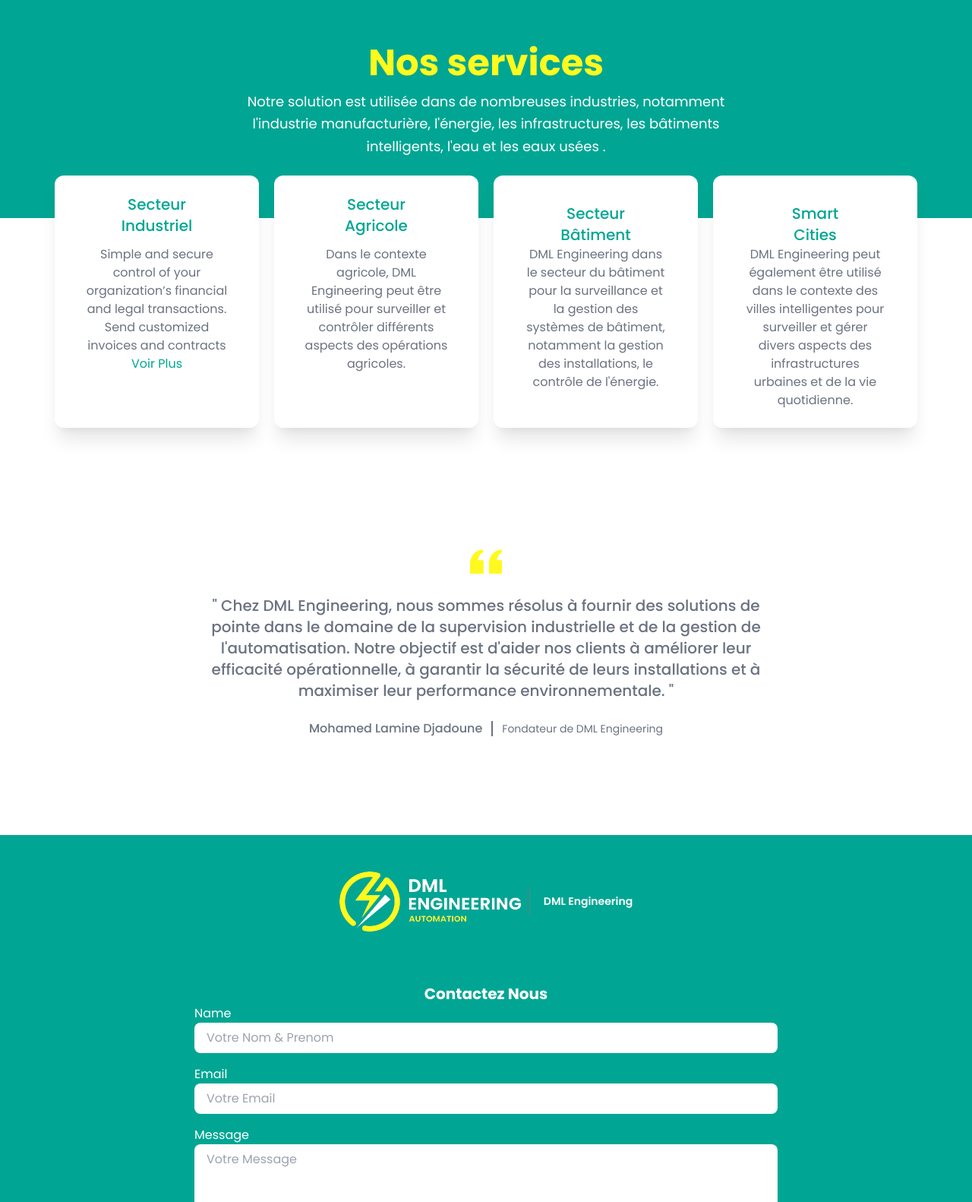
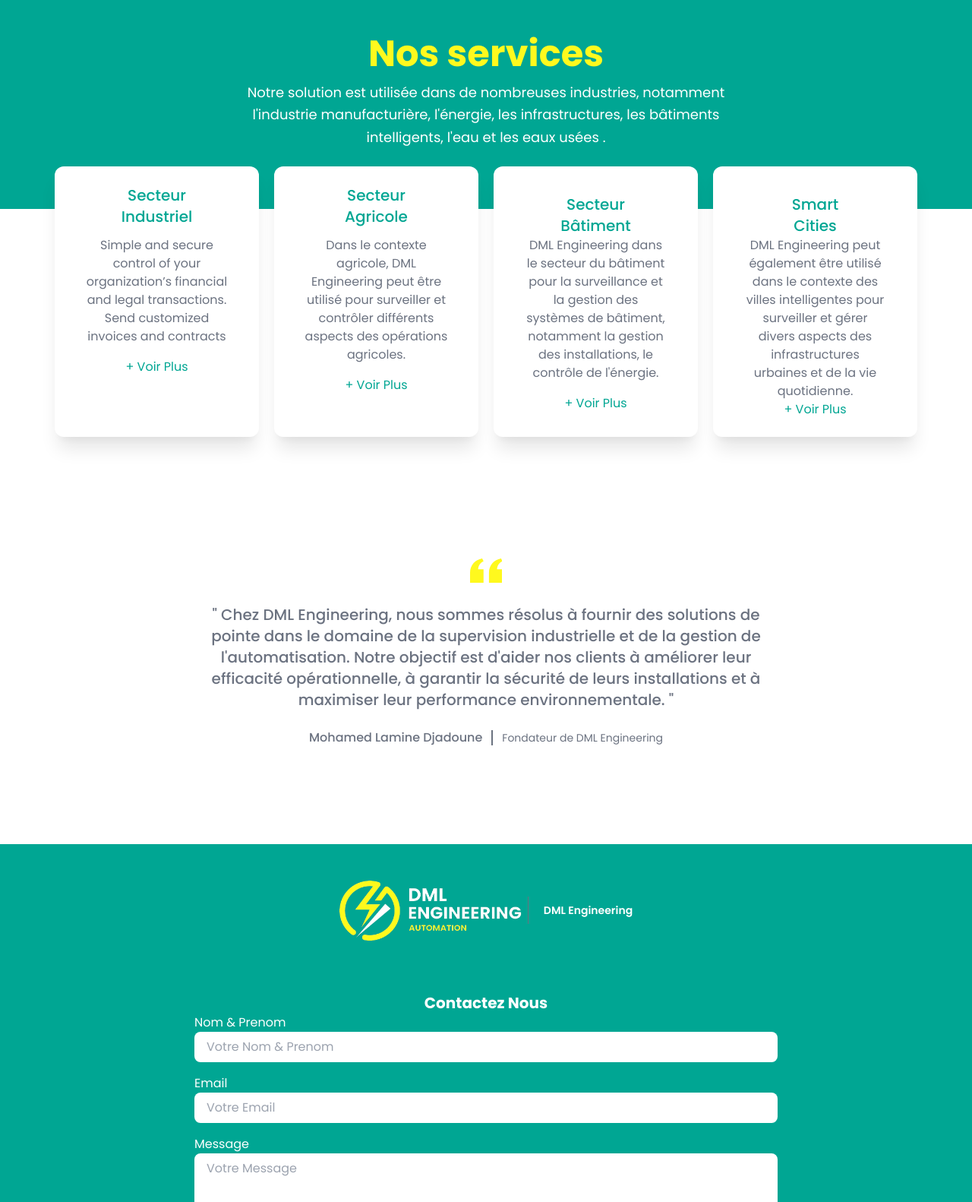
Before and after one commit to afifaarg/dmlV1, a plain HTML site: page index.html in a window 1280 px wide. Shown: the part 1020-2602 px from the top of the page at 76% size. Drawn offline with nearby package versions, Linux system fonts and the light colour scheme.

Commit message:
Update index.html

```diff
--- a/index.html
+++ b/index.html
@@ -34,13 +34,14 @@
                     </svg>
                 </button>
             </div>
-			<nav :class="{ 'hidden': !open }" class="md:flex flex-col md:items-center md:pb-0 md:flex-row origin-top duration-300 md:space-x-4">
+			<nav :class="{ 'hidden': !open, 'flex flex-col': open }" class="md:flex flex-col md:items-center md:pb-0 md:flex-row origin-top duration-300 md:space-x-4">
 				<a class="px-4 text-sm font-bold bg-transparent rounded-lg hover:text-yellow-primary focus:outline-none focus:shadow-outline" href="">Home</a>
 				<a class="px-4 text-sm font-bold bg-transparent rounded-lg hover:text-yellow-primary focus:outline-none focus:shadow-outline" href="#aboutus">A propos</a>
 				<a class="px-4 text-sm font-bold bg-transparent rounded-lg hover:text-yellow-primary focus:outline-none focus:shadow-outline" href="#services">Nos Service</a>
 				<a class="px-4 text-sm font-bold bg-transparent rounded-lg hover:text-yellow-primary focus:outline-none focus:shadow-outline" href="#temoignage">Temoignage</a>
 				<a class="px-4 text-sm font-bold bg-transparent rounded-lg hover:text-yellow-primary focus:outline-none focus:shadow-outline" href="#contact">Contact</a>
 			</nav>
+
         </div>
     </div>
 
@@ -53,7 +54,7 @@
 					<span class="text-yellow-primary">
                         DML Engineering</span>
 				</h1>
-				<p data-aos="fade-down" data-aos-once="true" data-aos-delay="300" class="leading-normal font-sans text-white text-2xl mb-8">DML Engineering vous aider à optimiser votre consommation d'énergie et à mieux contrôler vos procédés grâce aux nouvelles technologies.</p>
+				<p data-aos="fade-down" data-aos-once="true" data-aos-delay="300" class="leading-normal text-white font-semibold font-sans text-xl md:text-2xl mb-8">DML Engineering vous aider à optimiser votre consommation d'énergie et à mieux contrôler vos procédés grâce aux nouvelles technologies.</p>
 				<div data-aos="fade-up" data-aos-once="true" data-aos-delay="700" class="w-full md:flex items-center justify-center lg:justify-start md:space-x-5">
 					<button class="lg:mx-0 bg-yellow-primary text-white text-xl font-bold rounded-full py-4 px-9 focus:outline-none transform transition hover:scale-110 duration-300 ease-in-out">
 						See Plus
@@ -104,33 +105,33 @@
 			   <div class="bg-transparent p-6 rounded-lg ">
 				<div class="grid md:grid-cols-4 gap-14 md:gap-5 py-4 px-2 md:px-8">
 					<div data-aos="fade-up" class="bg-white shadow-xl p-6 text-center rounded-xl z-40 relative" >
+						<div class="mb-4">
 						<h1 class="font-medium text-xl mb-3 lg:px-14 text-green-primary">Secteur Industriel</h1>
-						<p class="px-4 text-gray-500">Simple and secure control of your organization’s financial and legal transactions. Send customized invoices and contracts</p>
-						<a class="px-5 py-3  text-green-primary cursor-pointer  mt-4 focus:outline-none transform transition hover:scale-110 duration-300 ease-in-out rounded-full">Voir Plus</a>
+						<p class="px-4  text-gray-500">Simple and secure control of your organization’s financial and legal transactions. Send customized invoices and contracts</p>
+						</div>
+						<a class="px-5 pt-4  text-green-primary cursor-pointer  mt-12 focus:outline-none transform transition hover:scale-110 duration-300 ease-in-out ">+ Voir Plus</a>
 					</div>
 					<div data-aos="fade-down" data-aos-delay="150" class="bg-white shadow-xl p-6 text-center rounded-xl z-40 relative" >
-
+						<div class="mb-4">
 						<h1 class="font-medium text-xl mb-3 lg:px-14 text-green-primary">Secteur  Agricole</h1>
-						<p class="px-4 text-gray-500">Dans le contexte agricole, DML Engineering peut être utilisé pour surveiller et contrôler différents aspects des opérations agricoles.</p>
+						<p class="px-4  text-gray-500">Dans le contexte agricole, DML Engineering peut être utilisé pour surveiller et contrôler différents aspects des opérations agricoles.</p>
+						</div>
+						<a class="px-5 pt-4  text-green-primary cursor-pointer  mt-12 focus:outline-none transform transition hover:scale-110 duration-300 ease-in-out ">+ Voir Plus</a>
 					</div>
 					<div data-aos="fade-up" data-aos-delay="300" class="bg-white shadow-xl p-6 text-center rounded-xl z-40 relative">
-						<!-- <div style="background: #29B9E7;" class="rounded-full w-16 h-16 flex items-center justify-center mx-auto shadow-lg transform -translate-y-12">
-							<svg class="w-6 h-6 text-white" viewBox="0 0 55 44" fill="none" xmlns="http://www.w3.org/2000/svg">
-								<path d="M8.25 19.25C11.2836 19.25 13.75 16.7836 13.75 13.75C13.75 10.7164 11.2836 8.25 8.25 8.25C5.21641 8.25 2.75 10.7164 2.75 13.75C2.75 16.7836 5.21641 19.25 8.25 19.25ZM46.75 19.25C49.7836 19.25 52.25 16.7836 52.25 13.75C52.25 10.7164 49.7836 8.25 46.75 8.25C43.7164 8.25 41.25 10.7164 41.25 13.75C41.25 16.7836 43.7164 19.25 46.75 19.25ZM49.5 22H44C42.4875 22 41.1211 22.6102 40.1242 23.5984C43.5875 25.4977 46.0453 28.9266 46.5781 33H52.25C53.7711 33 55 31.7711 55 30.25V27.5C55 24.4664 52.5336 22 49.5 22ZM27.5 22C32.8195 22 37.125 17.6945 37.125 12.375C37.125 7.05547 32.8195 2.75 27.5 2.75C22.1805 2.75 17.875 7.05547 17.875 12.375C17.875 17.6945 22.1805 22 27.5 22ZM34.1 24.75H33.3867C31.5992 25.6094 29.6141 26.125 27.5 26.125C25.3859 26.125 23.4094 25.6094 21.6133 24.75H20.9C15.4344 24.75 11 29.1844 11 34.65V37.125C11 39.4023 12.8477 41.25 15.125 41.25H39.875C42.1523 41.25 44 39.4023 44 37.125V34.65C44 29.1844 39.5656 24.75 34.1 24.75ZM14.8758 23.5984C13.8789 22.6102 12.5125 22 11 22H5.5C2.46641 22 0 24.4664 0 27.5V30.25C0 31.7711 1.22891 33 2.75 33H8.41328C8.95469 28.9266 11.4125 25.4977 14.8758 23.5984Z" fill="white"/>
-							</svg>
-						</div> -->
+						<div class="mb-4 ">
 						<h1 class="font-medium text-xl mb-3 lg:px-14 text-green-primary lg:h-14 pt-3">Secteur Bâtiment</h1>
 						<p class="px-4 text-gray-500">DML Engineering dans le secteur du bâtiment pour la surveillance et la gestion des systèmes de bâtiment, notamment la gestion des installations, le contrôle de l'énergie. </p>
 						</div>
+						<a class="px-5 pt-4  text-green-primary cursor-pointer  mt-12 focus:outline-none transform transition hover:scale-110 duration-300 ease-in-out ">+ Voir Plus</a>
+					</div>
 					<div data-aos="fade-down" data-aos-delay="300" class="bg-white shadow-xl p-6 text-center rounded-xl z-40 relative">
-						<!-- <div style="background: #29B9E7;" class="rounded-full w-16 h-16 flex items-center justify-center mx-auto shadow-lg transform -translate-y-12">
-							<svg class="w-6 h-6 text-white" viewBox="0 0 55 44" fill="none" xmlns="http://www.w3.org/2000/svg">
-								<path d="M8.25 19.25C11.2836 19.25 13.75 16.7836 13.75 13.75C13.75 10.7164 11.2836 8.25 8.25 8.25C5.21641 8.25 2.75 10.7164 2.75 13.75C2.75 16.7836 5.21641 19.25 8.25 19.25ZM46.75 19.25C49.7836 19.25 52.25 16.7836 52.25 13.75C52.25 10.7164 49.7836 8.25 46.75 8.25C43.7164 8.25 41.25 10.7164 41.25 13.75C41.25 16.7836 43.7164 19.25 46.75 19.25ZM49.5 22H44C42.4875 22 41.1211 22.6102 40.1242 23.5984C43.5875 25.4977 46.0453 28.9266 46.5781 33H52.25C53.7711 33 55 31.7711 55 30.25V27.5C55 24.4664 52.5336 22 49.5 22ZM27.5 22C32.8195 22 37.125 17.6945 37.125 12.375C37.125 7.05547 32.8195 2.75 27.5 2.75C22.1805 2.75 17.875 7.05547 17.875 12.375C17.875 17.6945 22.1805 22 27.5 22ZM34.1 24.75H33.3867C31.5992 25.6094 29.6141 26.125 27.5 26.125C25.3859 26.125 23.4094 25.6094 21.6133 24.75H20.9C15.4344 24.75 11 29.1844 11 34.65V37.125C11 39.4023 12.8477 41.25 15.125 41.25H39.875C42.1523 41.25 44 39.4023 44 37.125V34.65C44 29.1844 39.5656 24.75 34.1 24.75ZM14.8758 23.5984C13.8789 22.6102 12.5125 22 11 22H5.5C2.46641 22 0 24.4664 0 27.5V30.25C0 31.7711 1.22891 33 2.75 33H8.41328C8.95469 28.9266 11.4125 25.4977 14.8758 23.5984Z" fill="white"/>
-							</svg>
-						</div> -->
+						<div>
 							<h1 class="font-medium text-xl mb-3 lg:px-14 text-green-primary lg:h-14 pt-3">Smart
 								Cities</h1>
-						<p class="px-4 text-gray-500">DML Engineering peut également être utilisé dans le contexte des villes intelligentes pour surveiller et gérer divers aspects des infrastructures urbaines et de la vie quotidienne. </p>
+							<p class="px-4  text-gray-500">DML Engineering peut également être utilisé dans le contexte des villes intelligentes pour surveiller et gérer divers aspects des infrastructures urbaines et de la vie quotidienne. </p>
+						</div>
+						<a class="px-5 pt-4  text-green-primary cursor-pointer  mt-12 focus:outline-none transform transition hover:scale-110 duration-300 ease-in-out ">+ Voir Plus</a>
 					</div>
 				</div>
 			  </div>
@@ -181,7 +182,7 @@
 				<label class="text-white font-bold text-xl">Contactez Nous</label>
 				<form action="#" method="post" >
 					<div class="mb-4">
-					  <label for="name" class="block text-left text-white">Name</label>
+					  <label for="name" class="block text-left text-white">Nom & Prenom</label>
 					  <input type="text" id="name" name="name" class="w-full border-gray-300 rounded-lg px-4 py-2" placeholder="Votre Nom & Prenom" required />
 					</div>
 					<div class="mb-4">
@@ -197,7 +198,7 @@
 					</div>
 				  </form>
 			</div>
-			<div class="flex flex-col md:flex-row items-center w-full text-white text-sm justify-center">
+			<div class="flex flex-col md:flex-row items-start md:items-center w-full text-white text-sm md:justify-center">
 				<a href="" class=" py-2 pl-4 w-64 border-l border-white md:border-none"> <svg width='24' height='24' viewBox='0 0 24 24' xmlns='http://www.w3.org/2000/svg' xmlns:xlink='http://www.w3.org/1999/xlink'><rect width='24' height='24' stroke='none' fill='#000000' opacity='0'/>
 
 
```
Lines whose indentation alone changed are shown as unchanged.
